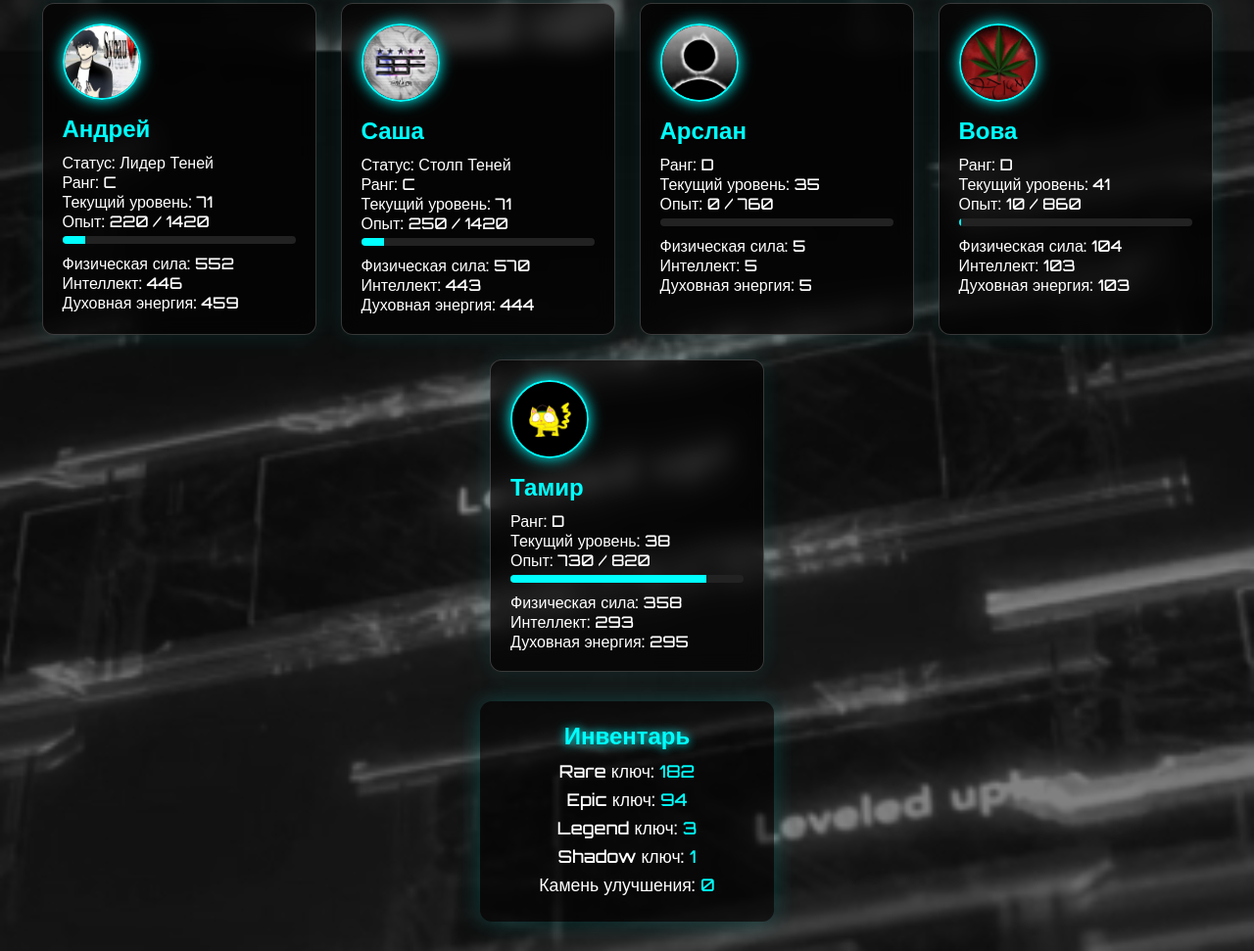
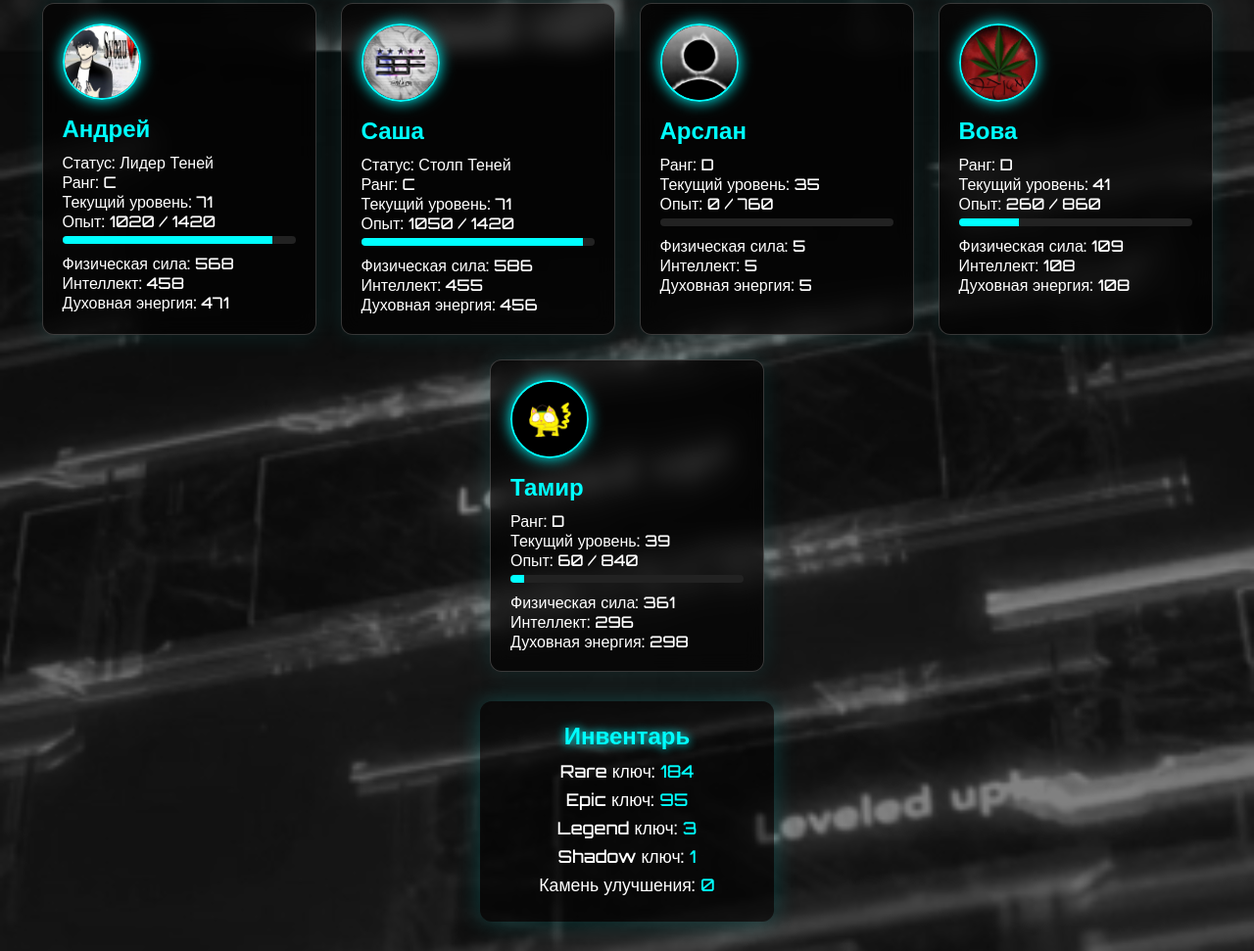
Before and after one commit to SAD08/Shadow-horizon, a plain HTML site: page index.html in a window 1280 px wide. Shown: the part 1055-2026 px from the top of the page at 98% size. Drawn offline with nearby package versions, Linux system fonts and the light colour scheme.

Commit message:
Add files via upload

```diff
--- a/index.html
+++ b/index.html
@@ -16,7 +16,7 @@
   <header>
     <img src="LogoSH.png" alt="Shadow Horizon Logo" class="logo">
     <p class="SHtxt"> </p><h1>SHADOW HORIZON</h1>
-    <p class="subtitle">Журнал игроков за 400 День</p>
+    <p class="subtitle">Журнал игроков за 404 День</p>
 
   </header>
   <header class="header">
@@ -29,9 +29,9 @@
 
   <!-- Доска заданий -->
   <div class="mission-board">
-    <h2>ДОСКА ЗАДАНИЙ ДЕНЬ 399</h2>
+    <h2>ДОСКА ЗАДАНИЙ ДЕНЬ 405</h2>
     <ul>
-      <li>• рассписание, день 6</li>
+      <li>• рассписание, день 2</li>
       <li>• Чтение 20 минут / шахматы / гайд в ТГ</li>
       <li>• Медитация 10-20 минут</li>
       <li>• Сделать отчет за день в ТГ</li>
@@ -108,11 +108,11 @@
         <p>Статус: Лидер Теней</p>
         <p>Ранг: C</p>
         <p>Текущий уровень: 71</p>
-        <p>Опыт: <span class="xp">220 / 1420</span></p>
-        <div class="bar"><div class="fill" style="width:10%;"></div></div>
-        <p>Физическая сила: 552</p>
-        <p>Интеллект: 446</p>
-        <p>Духовная энергия: 459</p>
+        <p>Опыт: <span class="xp">1020 / 1420</span></p>
+        <div class="bar"><div class="fill" style="width:90%;"></div></div>
+        <p>Физическая сила: 568</p>
+        <p>Интеллект: 458</p>
+        <p>Духовная энергия: 471</p>
       </div>
 
       <!-- Саша -->
@@ -122,11 +122,11 @@
         <p>Статус: Столп Теней</p>
         <p>Ранг: C</p>
         <p>Текущий уровень: 71</p>
-        <p>Опыт: <span class="xp">250 / 1420</span></p>
-        <div class="bar"><div class="fill" style="width: 10%;"></div></div>
-        <p>Физическая сила: 570</p>
-        <p>Интеллект: 443</p>
-        <p>Духовная энергия: 444</p>
+        <p>Опыт: <span class="xp">1050 / 1420</span></p>
+        <div class="bar"><div class="fill" style="width: 95%;"></div></div>
+        <p>Физическая сила: 586</p>
+        <p>Интеллект: 455</p>
+        <p>Духовная энергия: 456</p>
       </div>
 
       <!-- Арслан -->
@@ -148,11 +148,11 @@
         <h2>Вова</h2>
         <p>Ранг: D</p>
         <p>Текущий уровень: 41</p>
-        <p>Опыт: <span class="xp">10 / 860</span></p>
-        <div class="bar"><div class="fill" style="width:1%;"></div></div>
-        <p>Физическая сила: 104</p>
-        <p>Интеллект: 103</p>
-        <p>Духовная энергия: 103</p>
+        <p>Опыт: <span class="xp">260 / 860</span></p>
+        <div class="bar"><div class="fill" style="width:26%;"></div></div>
+        <p>Физическая сила: 109</p>
+        <p>Интеллект: 108</p>
+        <p>Духовная энергия: 108</p>
       </div>
 
       <!-- Тамир -->
@@ -160,20 +160,20 @@
         <img src="tamAva.jpg" alt="Avatar" class="avatar">
         <h2>Тамир</h2>
         <p>Ранг: D</p>
-        <p>Текущий уровень: 38</p>
-        <p>Опыт: <span class="xp">730 / 820</span></p>
-        <div class="bar"><div class="fill" style="width:84%;"></div></div>
-        <p>Физическая сила: 358</p>
-        <p>Интеллект: 293</p>
-        <p>Духовная энергия: 295</p>
+        <p>Текущий уровень: 39</p>
+        <p>Опыт: <span class="xp">60 / 840</span></p>
+        <div class="bar"><div class="fill" style="width:6%;"></div></div>
+        <p>Физическая сила: 361</p>
+        <p>Интеллект: 296</p>
+        <p>Духовная энергия: 298</p>
       </div>
     </section>
 
     <section class="inventory">
       <h2>Инвентарь</h2>
       <ul>
-        <li>Rare ключ: <span>182</span></li>
-        <li>Epic ключ: <span>94</span></li>
+        <li>Rare ключ: <span>184</span></li>
+        <li>Epic ключ: <span>95</span></li>
         <li>Legend ключ: <span>3</span></li>
         <li>Shadow ключ: <span>1</span></li>
         <li>Камень улучшения: <span>0</span></li>
```
